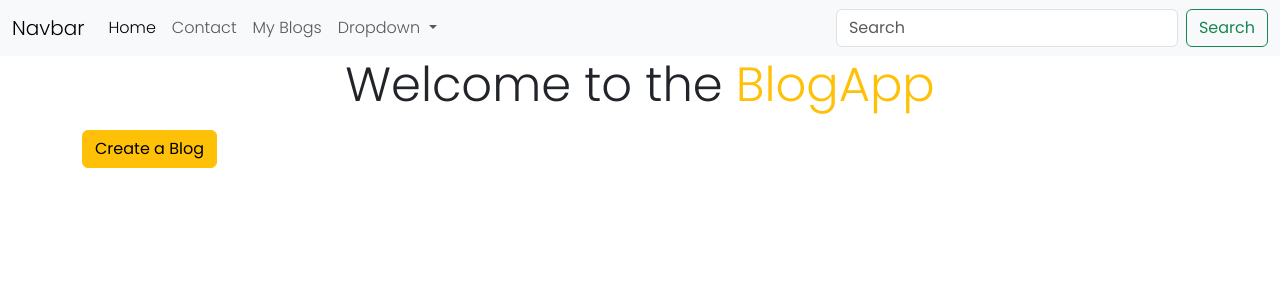
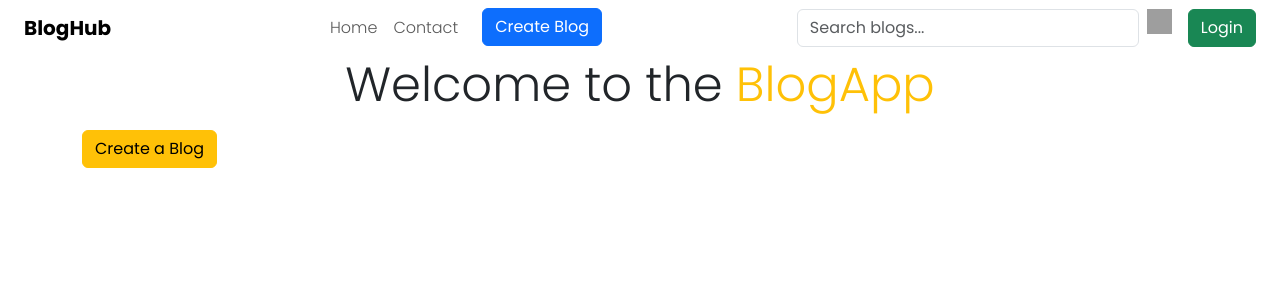
Before and after one commit to annita049/django-blogApp, a Django app: page /blog/ in a window 1280 px wide. Shown: the top 300 px of the page. Run offline with Django 5.2, Linux system fonts and the light colour scheme; data that the repository does not hold is empty; grey boxes are pictures that could not be loaded.

Commit message:
changed the navbar links and styles

```diff
--- a/templates/layout.html
+++ b/templates/layout.html
@@ -19,7 +19,7 @@
     </title>
 </head>
 <body>
-    <nav class="navbar navbar-expand-lg navbar-light bg-light">
+    {% comment %} {# <nav class="navbar navbar-expand-lg navbar-light bg-light">
         <div class="container-fluid">
             <a class="navbar-brand" href="#">Navbar</a>
             <button class="navbar-toggler" type="button" data-bs-toggle="collapse" data-bs-target="#navbarSupportedContent" aria-controls="navbarSupportedContent" aria-expanded="false" aria-label="Toggle navigation">
@@ -54,16 +54,85 @@
             </form>
 
             {% if user.is_authenticated %}
+                <form action="{% url 'logout' %}" method="post">
+                    {% csrf_token %}
+                    <button class="btn btn-danger" type="submit">Logout</button>
+                </form>
+            {% else %}
+            <a href="{% url 'login'%}" class="btn btn-success">Login</a>
+
+            {% endif %}
+
+            </div>
+        </div>
+    </nav> #} {% endcomment %}
+
+    <nav class="navbar navbar-expand-lg navbar-light px-4">
+    <a class="navbar-brand fw-bold" href="#">BlogHub</a>
+    <button
+        class="navbar-toggler"
+        type="button"
+        data-bs-toggle="collapse"
+        data-bs-target="#navbarContent"
+        aria-controls="navbarContent"
+        aria-expanded="false"
+        aria-label="Toggle navigation"
+    >
+        <span class="navbar-toggler-icon"></span>
+    </button>
+
+    <div class="collapse navbar-collapse" id="navbarContent">
+        <!-- Center Navbar Links -->
+        <ul class="navbar-nav mx-auto mb-2 mb-lg-0">
+            <li class="nav-item">
+                <a class="nav-link" href="{% url 'all_blogs' %}">Home</a>
+            </li>
+            <li class="nav-item">
+                <a class="nav-link" href="#">Contact</a>
+            </li>
+
+            {% if user.is_authenticated %}
+                <li class="nav-item">
+                    <a class="nav-link" href="#">My Blogs</a>
+                </li>
+            {% endif %}
+            <li class="nav-item ms-3">
+                <a class="btn btn-primary" href="{% url 'Create_Blog' %}">Create Blog</a>
+            </li>
+        </ul>
+
+        <!-- Right-side Search Bar and Auth Buttons -->
+
+        <form class="d-flex search-bar-form me-3" action="#" method="GET">
+            <input
+                class="form-control search-bar me-2"
+                type="search"
+                name="q"
+                placeholder="Search blogs..."
+                aria-label="Search"
+            />
+            <a href="" class="search-btn" type="submit">
+                <img src="{% static 'blog/icons/search.png' %}" width="25" height="25" alt="">
+            </a>
+        </form>
+
+        <!-- Auth Buttons -->
+        <div class="d-flex">
+            {% if user.is_authenticated %}
+                <span class="navbar-text me-3">{{ user.username }}</span>
+
             <form action="{% url 'logout' %}" method="post">
                 {% csrf_token %}
                 <button class="btn btn-danger" type="submit">Logout</button>
             </form>
 
+            {% else %}
+                <a class="btn btn-success" href="{% url 'login' %}">Login</a>
             {% endif %}
+        </div>
+    </div>
+</nav>
 
-            </div>
-        </div>
-    </nav>
 
     <div class="container">
         {% block content %}
```
